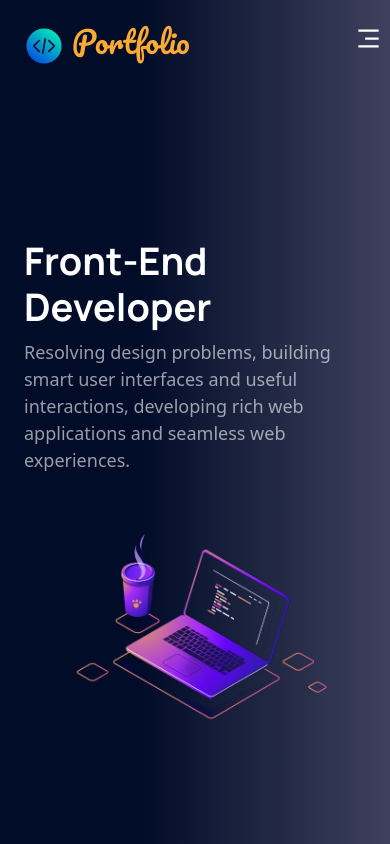
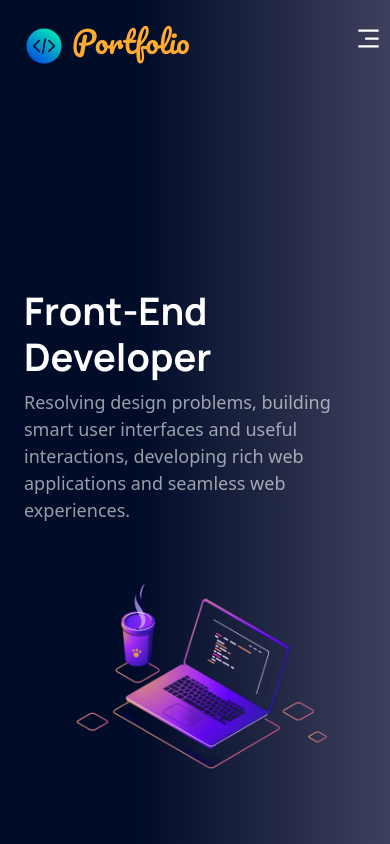
Before and after one commit to fatima-07/Portfolio, a React (Vite) app: page / in a window 390 px wide. Shown: the top 844 px of the page. Built offline with nearby package versions, Linux system fonts and the light colour scheme.

Commit message:
Updated Responsiveness

```diff
--- a/src/components/text-header/text-header.css
+++ b/src/components/text-header/text-header.css
@@ -62,8 +62,15 @@
 }
 
 @media screen and (max-width: 550px) {
+  .hero {
+    padding-top: 100px;
+    padding-bottom: 170px;
+  }
+}
+
+@media screen and (max-width: 380px) {
     .hero {
-      padding-top: 50px;
+      padding-top: 10px;
       padding-bottom: 170px;
     }
     .computer__img img {
```
